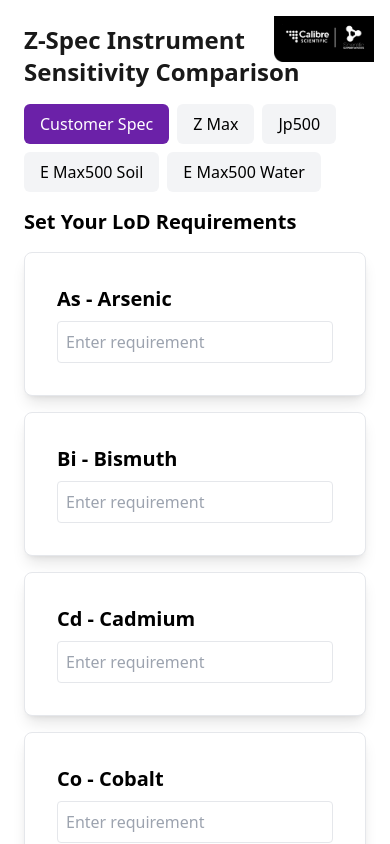
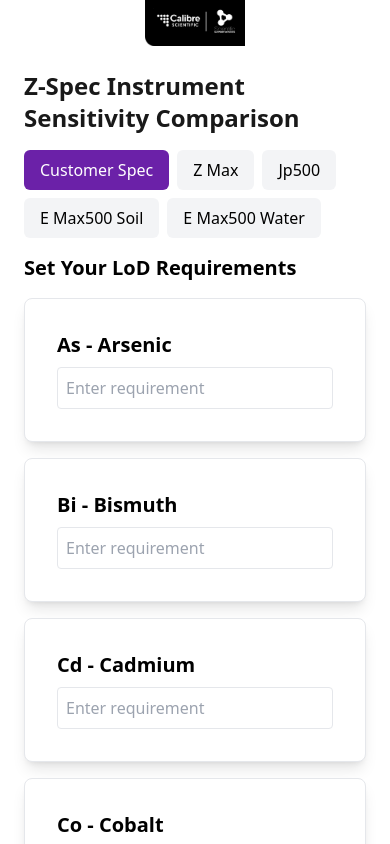
Before and after one commit to SSSNathan/XRF-Comparison-React, a React (Create React App) app: page / in a window 390 px wide. Shown: the top 844 px of the page. Built offline with nearby package versions, Linux system fonts and the light colour scheme.

Commit message:
Update App.js

```diff
--- a/src/App.js
+++ b/src/App.js
@@ -122,8 +122,12 @@
         style={{
           width: "clamp(100px, 20vw, 200px)", // Responsive width
           height: "auto", // Maintain aspect ratio
+          margin: "0 auto", // Centre horizontally
+          display: "block", // Ensure it's treated as a block element
+          position: "relative", // Ensure proper stacking context
+          zIndex: 50, // Higher than other elements
         }}
-        className="absolute top-4 right-4 sm:relative sm:top-0 sm:left-0 sm:mx-auto sm:block z-10"
+        className="mt-4"
       />
       <div className="p-6 space-y-4">
         <h1 className="text-2xl font-bold" style={{ color: "#191919" }}>
```
